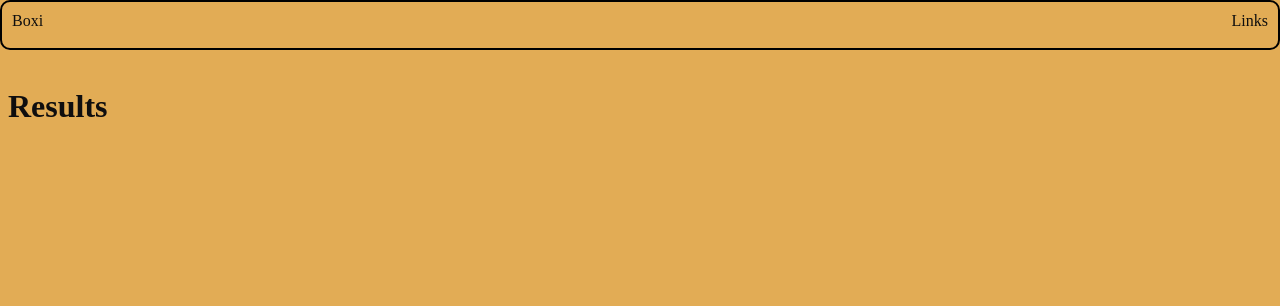
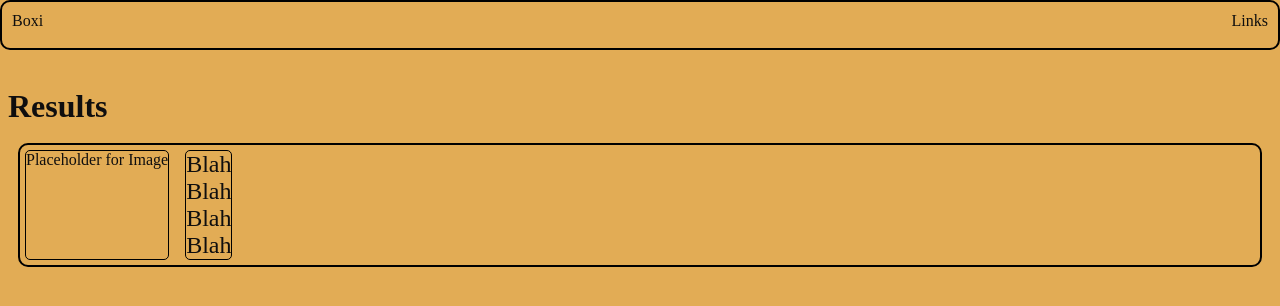
Before and after one commit to chrstphrddtz/boxi, a Next.js app: page /results in a window 1280 px wide. Shown: the top 306 px of the page. Built offline with nearby package versions, Linux system fonts and the light colour scheme; no server answers.

Commit message:
edit User Model and start working on Get and Post requests

```diff
--- /dev/null
+++ b/components/Card.tsx
@@ -0,0 +1,57 @@
+import Link from "next/link";
+import Image from "next/image";
+import styled from "styled-components";
+
+
+const Article = styled.article`
+  display: flex;
+  flex-direction: row;
+  gap: 1rem;
+  border: 2px solid black;
+  border-radius: 10px;
+  padding: 5px;
+  margin: 10px;
+`
+
+const ImageContainer = styled.div`
+  border: 1px solid black;
+  border-radius: 5px;
+
+`
+
+const TextContainer = styled.div`
+  display: flex;
+  flex-direction: column;
+  border: 1px solid black;
+  border-radius: 5px;
+`
+
+const UserInfo = styled.p`
+  font-size: 1.5rem;
+`
+
+export default function Card() {
+  // Container:
+  // left side:
+  // Image
+
+  // right side:
+  // Name
+  // Location
+  // Price
+  // Short Description
+
+  return (
+    <Article>
+      <ImageContainer>
+        Placeholder for Image
+      </ImageContainer>
+      <TextContainer>
+      <UserInfo>Blah</UserInfo>
+      <UserInfo>Blah</UserInfo>
+      <UserInfo>Blah</UserInfo>
+      <UserInfo>Blah</UserInfo>
+      </TextContainer>
+    </Article>
+  )
+}
--- a/db/models/User.tsx
+++ b/db/models/User.tsx
@@ -1,6 +1,6 @@
 import mongoose from "mongoose";
 
-const { Schema } = mongoose
+const { Schema } = mongoose;
 
 const userSchema = new Schema({
   // UNCOMMENT WHEN IMPLEMENT USER AUTH
@@ -31,7 +31,12 @@ const userSchema = new Schema({
   //   default: Date.now
   // },
   name: { type: String, required: true },
+  image: { type: String, required: true },
   location: { type: String, required: true },
   price: { type: Number, required: true },
-  description: { type: String, required: false }
-})
+  description: { type: String, required: false },
+});
+
+const User = mongoose.models.User || mongoose.model("Location", userSchema);
+
+export default User;
--- a/package.json
+++ b/package.json
@@ -21,6 +21,7 @@
     "react-burger-menu": "^3.0.9",
     "react-dom": "18.2.0",
     "styled-components": "^5.3.9",
+    "swr": "^2.1.3",
     "typescript": "5.0.4"
   },
   "devDependencies": {
--- a/src/pages/_app.tsx
+++ b/src/pages/_app.tsx
@@ -2,6 +2,7 @@
 import GlobalStyle from "../styles/styles";
 import { Figtree } from 'next/font/google'
 import type { AppProps } from 'next/app'
+import { SWRConfig } from "swr";
 import Layout from '../../components/Layout'
 
 // const HamburgerIcon = () => (<div className='p-1/2'><svg className="w-8 h-8 text-gray-500" fill="none" strokeLinecap="round" strokeLinejoin="round" strokeWidth="2" viewBox="0 0 24 24" stroke="currentColor"><path d="M4 6h16M4 12h16M4 18h16"></path></svg></div>)
@@ -17,10 +18,22 @@ const figtree = Figtree({
 
 export default function App({ Component, pageProps }: AppProps) {
   return (
+    <SWRConfig
+      value={{
+        fetcher: async (...args) => {
+          const response = await fetch(...args);
+          if (!response.ok) {
+            throw new Error(`Request with ${JSON.stringify(args)} failed.`);
+          }
+          return await response.json();
+        },
+      }}
+    >
     <Layout>
       <GlobalStyle/>
       <Component {...pageProps} />
     </Layout>
+    </SWRConfig>
   )
 
 
--- /dev/null
+++ b/src/pages/api/users/index.tsx
@@ -0,0 +1,28 @@
+import { NextApiRequest, NextApiResponse } from "next";
+import dbConnect from "../../../../db/connect";
+import User from "../../../../db/models/User";
+
+export default async function handler(
+  request: NextApiRequest,
+  response: NextApiResponse
+) {
+  await dbConnect();
+
+  switch (request.method) {
+    case "GET":
+      const user = await User.find();
+      response.status(200).json(user);
+      break;
+    case "POST":
+      try {
+        const userData = request.body;
+        const user = new User(userData);
+        await user.save();
+        response.status(201).json({ staus: "user created" });
+      } catch (e) {
+        console.error(e);
+        // response.status(400).json({ error: e.message });
+      }
+      break;
+  }
+}
--- a/src/pages/results/index.tsx
+++ b/src/pages/results/index.tsx
@@ -1,10 +1,36 @@
+import Card from "../../../components/Card"
 import styled from "styled-components"
 
+import useSWR from 'swr';
+
+const List = styled.ul`
+  list-style: none;
+  display: flex;
+  flex-direction: column;
+  align-items: center;
+  gap: 1rem;
+  padding-left: 0;
+`
+
+const ListItem = styled.li`
+  position: relative;
+  width: 100%;
+`
+
 export default function ResultView() {
+  const { data } = useSWR('..api/users')
+  console.log("Data from ResultView: ", data);
+
 
   return(
     <>
       <h1>Results</h1>
+      <List>
+        <ListItem>
+          <Card />
+        </ListItem>
+
+      </List>
     </>
   )
 
```
Also changed, not shown: src/pages/api/hello.ts (+4 -4 lines), 1 other file (tests, documents, lock files or other folders).
